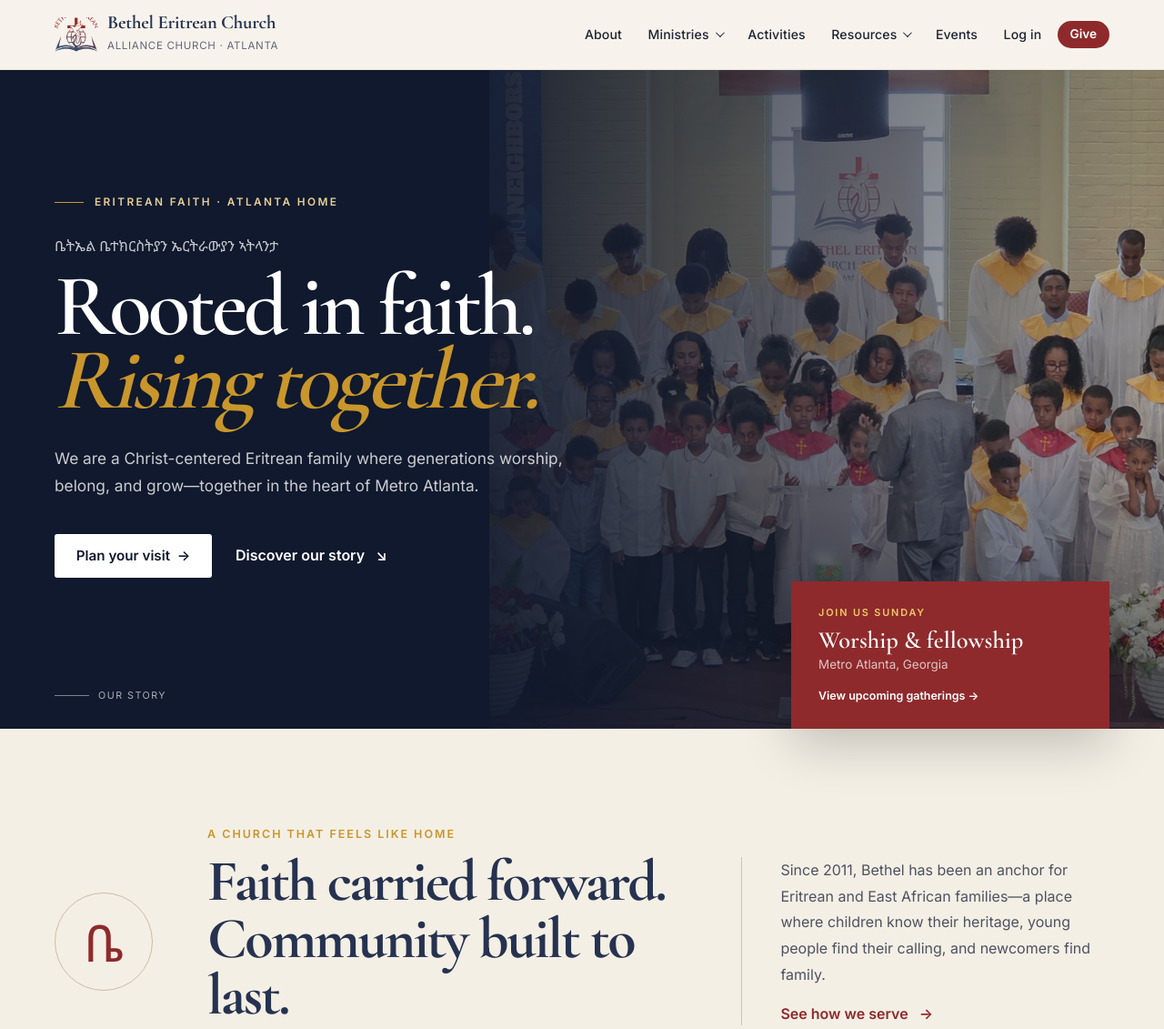
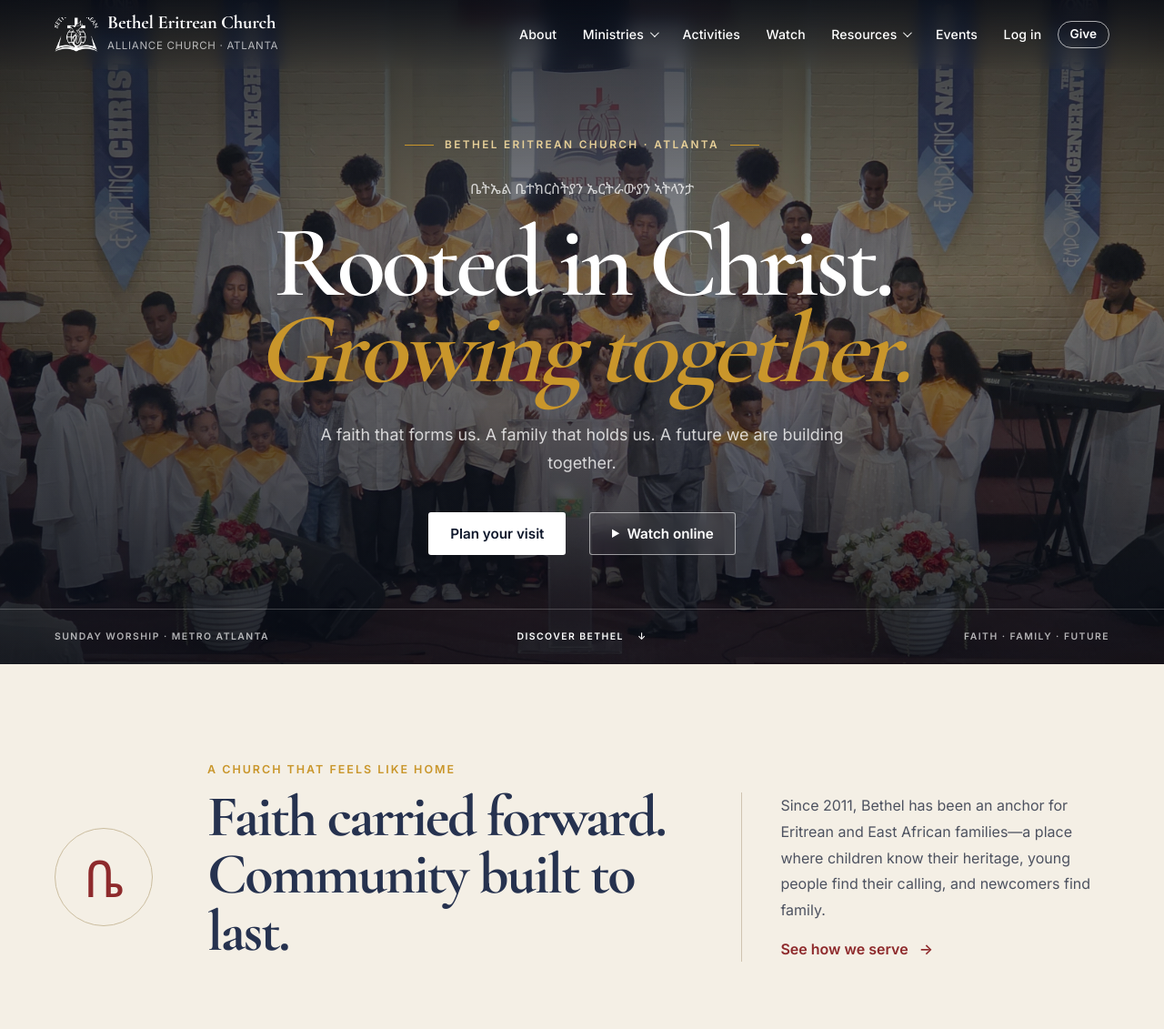
Before and after one commit to biniamh9/BETHEL-CRM, a Django app: page / in a window 1280 px wide. Shown: the top 1131 px of the page at 91% size. Run offline with Django 5.2, Linux system fonts and the light colour scheme; data that the repository does not hold is empty; parts of the project's set-up code (start-up, migrations or seed data) failed here and were passed over.

Commit message:
Add cinematic design and YouTube-ready worship experience

```diff
--- a/static/css/site.css
+++ b/static/css/site.css
@@ -494,6 +494,42 @@
 .editorial-foot p { font-size: .84rem; line-height: 1.8; }.editorial-foot a { display: block; margin: 5px 0; color: rgba(255,255,255,.72); font-size: .84rem; text-decoration: none; }.editorial-foot a:hover { color: #fff; }
 .footer-bottom { display: flex; justify-content: space-between; gap: 20px; padding-top: 22px; border-top: 1px solid rgba(255,255,255,.1); font-size: .67rem; letter-spacing: .08em; text-transform: uppercase; }
 
+/* Cinematic homepage — transparent navigation and centered image-first hero */
+.home-header { position: absolute; inset: 0 0 auto; color: #fff; background: linear-gradient(rgba(5,9,18,.65), transparent); border: 0; box-shadow: none; }
+.home-header .brand, .home-header .nav a:not(.btn), .home-header .nav-dropdown > summary { color: #fff; }
+.home-header .brand span { color: rgba(255,255,255,.68); }
+.home-header .brand img { filter: brightness(0) invert(1); }
+.home-header .nav a:not(.btn):hover, .home-header .nav-dropdown > summary:hover, .home-header .nav-dropdown[open] > summary { background: rgba(255,255,255,.12); }
+.home-header .btn-primary { background: transparent; border-color: rgba(255,255,255,.65); }
+.home-header .btn-primary:hover { background: #fff; color: var(--midnight); }
+.home-header .nav-mobile > summary { color: #fff; border-color: rgba(255,255,255,.45); }
+.cinematic-inner { justify-content: center; text-align: center; padding-top: 150px; }
+.cinematic-copy { width: min(940px, 94%); }
+.cinematic-copy .hero-kicker { justify-content: center; }
+.cinematic-copy .hero-tigrinya { margin-bottom: 20px; }
+.cinematic-copy h1 { max-width: none; font-size: clamp(4.5rem, 8.7vw, 8.8rem); line-height: .86; text-shadow: 0 4px 35px rgba(0,0,0,.28); }
+.cinematic-copy p { max-width: 620px; margin: 30px auto 0; font-size: 1.12rem; }
+.cinematic-copy .hero-actions { justify-content: center; }
+.btn-glass { border: 1px solid rgba(255,255,255,.55); border-radius: 3px; color: #fff; background: rgba(255,255,255,.08); backdrop-filter: blur(10px); }
+.btn-glass:hover { color: var(--midnight); background: #fff; }
+.play-symbol { font-size: .68em; }
+.editorial-hero .hero-photo { inset: 0; background-position: center 38%; }
+.editorial-hero .hero-shade { background: linear-gradient(180deg, rgba(5,9,18,.64), rgba(5,9,18,.25) 42%, rgba(5,9,18,.72)), linear-gradient(90deg, rgba(12,18,33,.3), rgba(12,18,33,.12)); }
+.hero-lower-bar { position: absolute; inset: auto 0 0; display: grid; grid-template-columns: 1fr auto 1fr; align-items: center; padding: 22px max(28px, calc((100vw - 1160px)/2)); border-top: 1px solid rgba(255,255,255,.22); color: rgba(255,255,255,.68); font-size: .65rem; font-weight: 600; letter-spacing: .14em; text-transform: uppercase; }
+.hero-lower-bar a { display: flex; gap: 15px; color: #fff; text-decoration: none; }.hero-lower-bar span:last-child { text-align: right; }
+
+.watch-stage { position: relative; min-height: 720px; display: flex; align-items: center; isolation: isolate; color: #fff; }
+.watch-stage-photo, .watch-stage-overlay { position: absolute; inset: 0; z-index: -2; }
+.watch-stage-photo { background-size: cover; background-position: center; }
+.watch-stage-overlay { z-index: -1; background: linear-gradient(90deg, rgba(8,13,25,.92) 0%, rgba(8,13,25,.72) 48%, rgba(8,13,25,.18) 100%), linear-gradient(0deg, rgba(8,13,25,.4), transparent); }
+.watch-stage-content { padding-block: 110px; }
+.watch-stage h2 { max-width: 760px; margin-bottom: 22px; color: #fff; font-size: clamp(3.8rem, 7vw, 7rem); line-height: .9; letter-spacing: -.045em; }
+.watch-stage p { max-width: 540px; color: rgba(255,255,255,.72); font-size: 1.03rem; }
+.watch-button { width: min(440px, 100%); display: grid; grid-template-columns: 52px 1fr auto; align-items: center; gap: 17px; margin-top: 36px; padding: 15px 18px; border: 1px solid rgba(255,255,255,.38); color: #fff; text-decoration: none; backdrop-filter: blur(8px); background: rgba(255,255,255,.07); transition: background .2s, color .2s; }
+.watch-button > span { display: grid; place-items: center; width: 48px; height: 48px; border-radius: 50%; background: #fff; color: var(--maroon); font-size: .75rem; }
+.watch-button small, .watch-button b { display: block; }.watch-button small { color: rgba(255,255,255,.56); font-size: .62rem; letter-spacing: .15em; text-transform: uppercase; }.watch-button b { font: 600 1.3rem var(--serif); }
+.watch-button i { font-style: normal; }.watch-button:hover { background: #fff; color: var(--midnight); }.watch-button:hover small { color: var(--muted); }
+
 @media (max-width: 900px) {
   .editorial-hero { min-height: 760px; }.hero-photo { left: 25%; }.hero-copy { width: 76%; }.service-note { width: 310px; }
   .welcome-grid { grid-template-columns: 90px 1fr; }.welcome-copy { grid-column: 2; border-left: 0; padding-left: 0; }
@@ -510,4 +546,6 @@
   .event-editorial-row { grid-template-columns: 70px 1fr 44px; gap: 15px; }.event-editorial-row > p { display: none; }
   .building-callout { padding-block: 80px; }.final-invitation { padding-block: 90px; }
   .footer-grid { grid-template-columns: 1fr 1fr; }.footer-brand { grid-column: 1 / -1; }.footer-bottom { flex-direction: column; }
+  .home-header .brand span { display: none; }.cinematic-inner { padding: 130px 0 150px; }.cinematic-copy { width: 100%; }.cinematic-copy h1 { font-size: clamp(3.7rem, 17vw, 5.3rem); }.cinematic-copy .hero-actions { display: grid; justify-content: stretch; max-width: 260px; margin-inline: auto; }.cinematic-copy .btn { width: 100%; }.hero-lower-bar { grid-template-columns: 1fr; justify-items: center; }.hero-lower-bar > span { display: none; }
+  .watch-stage { min-height: 650px; }.watch-stage-overlay { background: linear-gradient(90deg, rgba(8,13,25,.9), rgba(8,13,25,.5)), linear-gradient(0deg, rgba(8,13,25,.5), transparent); }.watch-stage h2 { font-size: 3.8rem; }.watch-button { grid-template-columns: 48px 1fr; }.watch-button i { display: none; }
 }
--- a/templates/base_public.html
+++ b/templates/base_public.html
@@ -1,6 +1,6 @@
 {% extends "base.html" %}{% load static %}
 {% block body %}
-<header class="site-head">
+<header class="site-head {% block header_class %}{% endblock %}">
   <div class="wrap">
     <a class="brand" href="{% url 'core:home' %}">
       <img src="{% static 'img/logo-mark.png' %}" alt="">
@@ -20,6 +20,7 @@
         </div>
       </details>
       <a href="{% url 'activities' %}">Activities</a>
+      <a href="https://www.youtube.com/@betheleritreanchurchatlanta" target="_blank" rel="noopener">Watch</a>
       <details class="nav-dropdown">
         <summary>Resources <span class="nav-caret" aria-hidden="true"></span></summary>
         <div class="nav-dropdown-menu">
@@ -54,6 +55,7 @@
           </div>
         </details>
         <a href="{% url 'activities' %}">Activities</a>
+        <a href="https://www.youtube.com/@betheleritreanchurchatlanta" target="_blank" rel="noopener">Watch on YouTube</a>
         <details class="nav-mobile-group">
           <summary>Resources <span class="nav-caret" aria-hidden="true"></span></summary>
           <div>
@@ -84,7 +86,7 @@
     <div class="footer-brand"><img src="{% static 'img/logo-mark.png' %}" alt=""><div><strong>{{ church.short_name }}</strong><span class="ethiopic">{{ church.tigrinya_name }}</span></div></div>
     <div><span class="footer-label">Visit</span><p>{{ church.address }}<br>Metro Atlanta, Georgia</p></div>
     <div><span class="footer-label">Explore</span><a href="{% url 'core:home' %}#ministries">Ministries</a><a href="{% url 'activities' %}">Activities</a><a href="{% url 'resources:list' %}">Resources</a></div>
-    <div><span class="footer-label">Connect</span><a href="{% url 'events:public' %}">Upcoming events</a><a href="{% url 'accounts:login' %}">Member login</a><a href="{% url 'fundraising:give' %}">Give</a></div>
+    <div><span class="footer-label">Connect</span><a href="{% url 'events:public' %}">Upcoming events</a><a href="https://www.youtube.com/@betheleritreanchurchatlanta" target="_blank" rel="noopener">Watch on YouTube</a><a href="{% url 'accounts:login' %}">Member login</a><a href="{% url 'fundraising:give' %}">Give</a></div>
   </div>
   <div class="wrap footer-bottom"><span>© {% now "Y" %} {{ church.short_name }}</span><span>Faith · Family · Future</span><span>501(c)(3){% if church.ein %} · EIN {{ church.ein }}{% endif %}</span></div>
 </footer>
--- a/templates/core/home.html
+++ b/templates/core/home.html
@@ -1,27 +1,22 @@
 {% extends "base_public.html" %}{% load static church %}
+{% block header_class %}home-header{% endblock %}
 {% block content %}
 <section class="editorial-hero">
   <div class="hero-photo" style="background-image:url('{% static 'activity-images/20260621_113635.jpg' %}')"></div>
   <div class="hero-shade"></div>
-  <div class="wrap editorial-hero-inner">
-    <div class="hero-copy">
-      <span class="hero-kicker"><i></i> Eritrean faith · Atlanta home</span>
+  <div class="wrap editorial-hero-inner cinematic-inner">
+    <div class="hero-copy cinematic-copy">
+      <span class="hero-kicker"><i></i> Bethel Eritrean Church · Atlanta <i></i></span>
       <div class="hero-tigrinya ethiopic">{{ church.tigrinya_name }}</div>
-      <h1>Rooted in faith.<br><em>Rising together.</em></h1>
-      <p>We are a Christ-centered Eritrean family where generations worship, belong, and grow—together in the heart of Metro Atlanta.</p>
+      <h1>Rooted in Christ.<br><em>Growing together.</em></h1>
+      <p>A faith that forms us. A family that holds us. A future we are building together.</p>
       <div class="hero-actions">
-        <a class="btn btn-light" href="{% url 'events:public' %}">Plan your visit <span>→</span></a>
-        <a class="text-link light" href="#story">Discover our story <span>↘</span></a>
+        <a class="btn btn-light" href="{% url 'events:public' %}">Plan your visit</a>
+        <a class="btn btn-glass" href="https://www.youtube.com/@betheleritreanchurchatlanta" target="_blank" rel="noopener"><span class="play-symbol">▶</span> Watch online</a>
       </div>
     </div>
-    <aside class="service-note">
-      <span class="service-label">Join us Sunday</span>
-      <strong>Worship &amp; fellowship</strong>
-      <span>Metro Atlanta, Georgia</span>
-      <a href="{% url 'events:public' %}">View upcoming gatherings →</a>
-    </aside>
   </div>
-  <a class="hero-scroll" href="#story" aria-label="Scroll to our story"><span></span> Our story</a>
+  <div class="hero-lower-bar"><span>Sunday worship · Metro Atlanta</span><a href="#story">Discover Bethel <b>↓</b></a><span>Faith · Family · Future</span></div>
 </section>
 
 <section class="welcome-band" id="story">
@@ -90,6 +85,17 @@
   </div>
 </section>
 
+<section class="watch-stage">
+  <div class="watch-stage-photo" style="background-image:url('{% static 'activity-images/20260621_111520.jpg' %}')"></div>
+  <div class="watch-stage-overlay"></div>
+  <div class="wrap watch-stage-content">
+    <span class="eyebrow gold">Worship wherever you are</span>
+    <h2>Church is more than<br>a Sunday morning.</h2>
+    <p>Join our livestream, revisit worship, and share a message with someone who needs hope.</p>
+    <a class="watch-button" href="https://www.youtube.com/@betheleritreanchurchatlanta" target="_blank" rel="noopener"><span>▶</span><div><small>Visit our channel</small><b>Watch Bethel on YouTube</b></div><i>↗</i></a>
+  </div>
+</section>
+
 {% if events %}
 <section class="section events-editorial" id="events">
   <div class="wrap">
```
